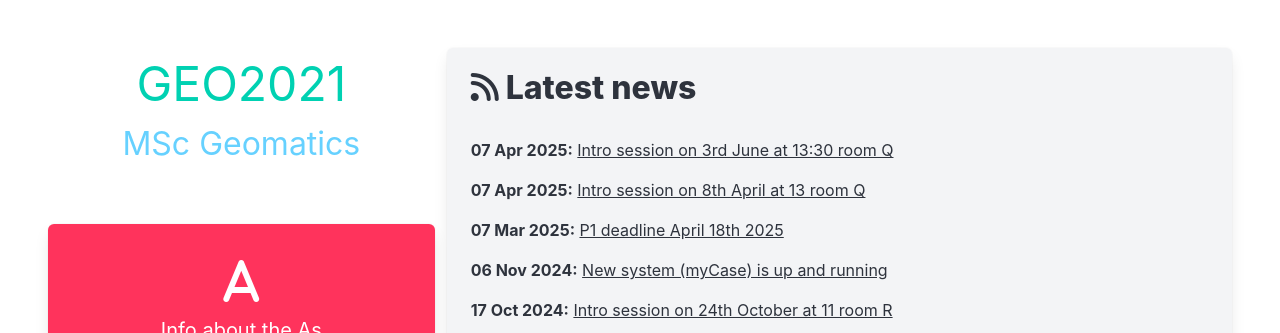
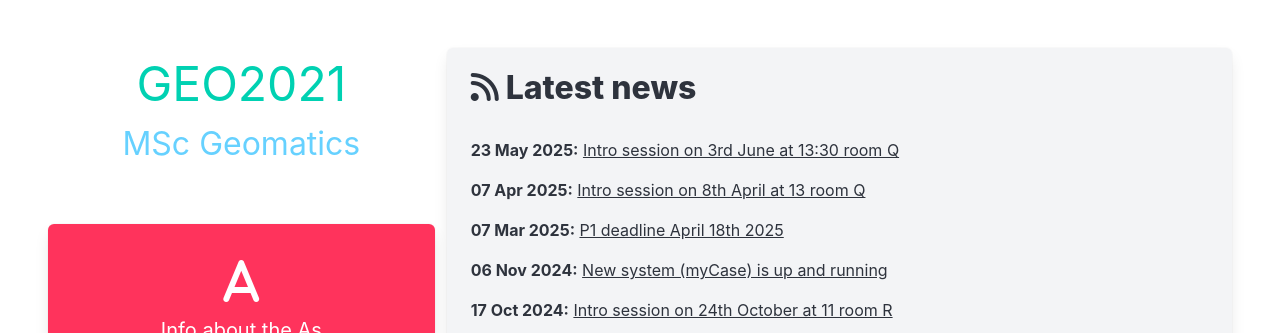
Before and after one commit to tudelft3d/geo2020, a Jekyll site: the page built from index.html, in a window 1280 px wide. Shown: the top 333 px of the page. Built offline with Jekyll 4.4.1, drawn with Linux system fonts in a browser that asks for light colours.

Commit message:
fix date

```diff
--- a/_posts/2025-06-03-Intro-session.md
+++ b/_posts/2025-06-03-Intro-session.md
@@ -2,7 +2,7 @@
 layout: post
 title:  "Intro session on 3rd June at 13:30 room Q"
 author: Clara Garcia-Sanchez
-date:   2025-04-07 00:00
+date:   2025-05-23 00:00
 ---
 
 On the 3rd of June at 13:30 in room Q I will have an intro thesis class about how the MSc thesis work and which are the steps that need to be completed.
```
